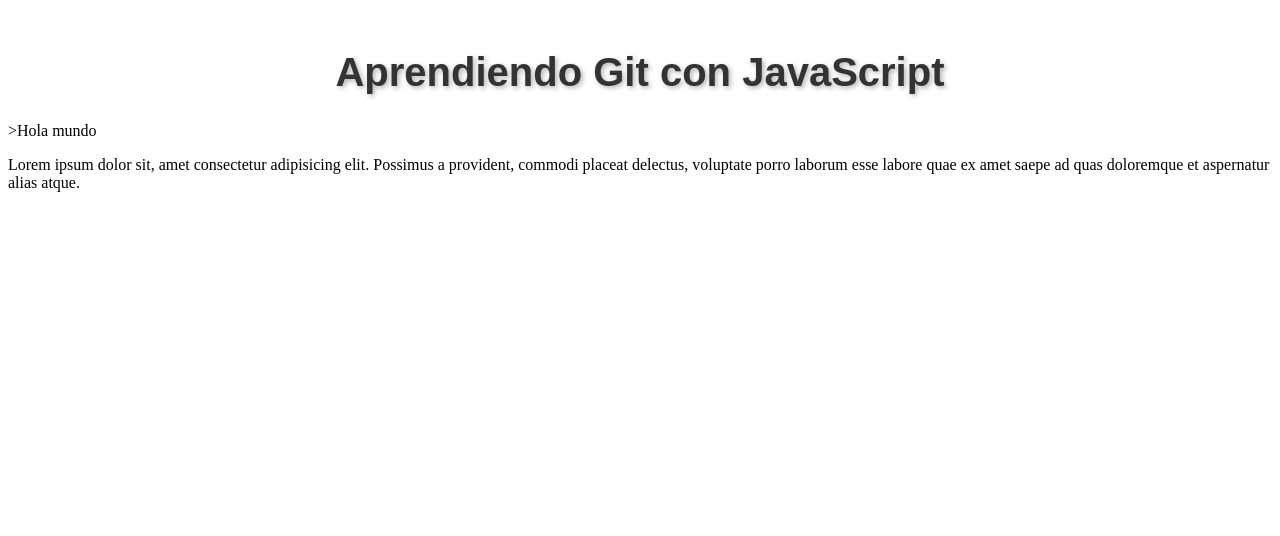
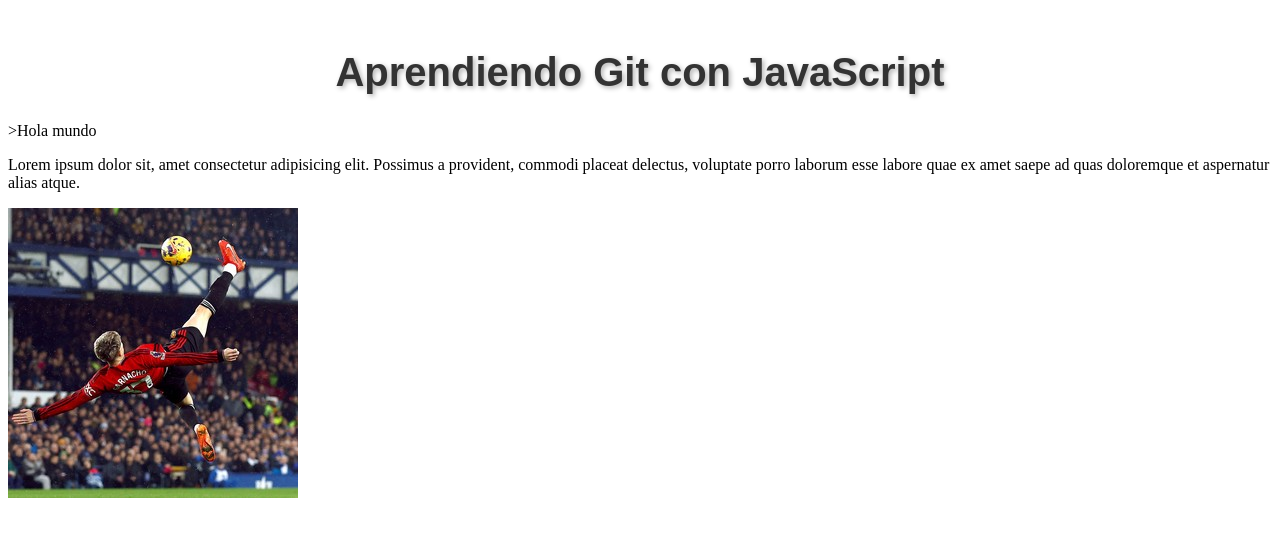
Before and after one commit to Lucero197/aprendiendo-git-Lucero-2024, a plain HTML site: page index.html in a window 1280 px wide. Drawn offline with Linux system fonts and the light colour scheme; files that its build step writes are made by us from their sources; files whose address does not match are found by name.

Commit message:
Agregar logo a la página1~

```diff
--- a/index.html
+++ b/index.html
@@ -9,6 +9,7 @@
 <body>
     <h1 class="page-title"></h1>>Hola mundo</h1>
     <p>Lorem ipsum dolor sit, amet consectetur adipisicing elit. Possimus a provident, commodi placeat delectus, voluptate porro laborum esse labore quae ex amet saepe ad quas doloremque et aspernatur alias atque.</p>
+    <img src="chilena garnacho.jpg" alt="Logo">
     <script src="script.js"></script>
 </body>
 </html>
```
Also changed, not shown: chilena garnacho.jpg (added).
